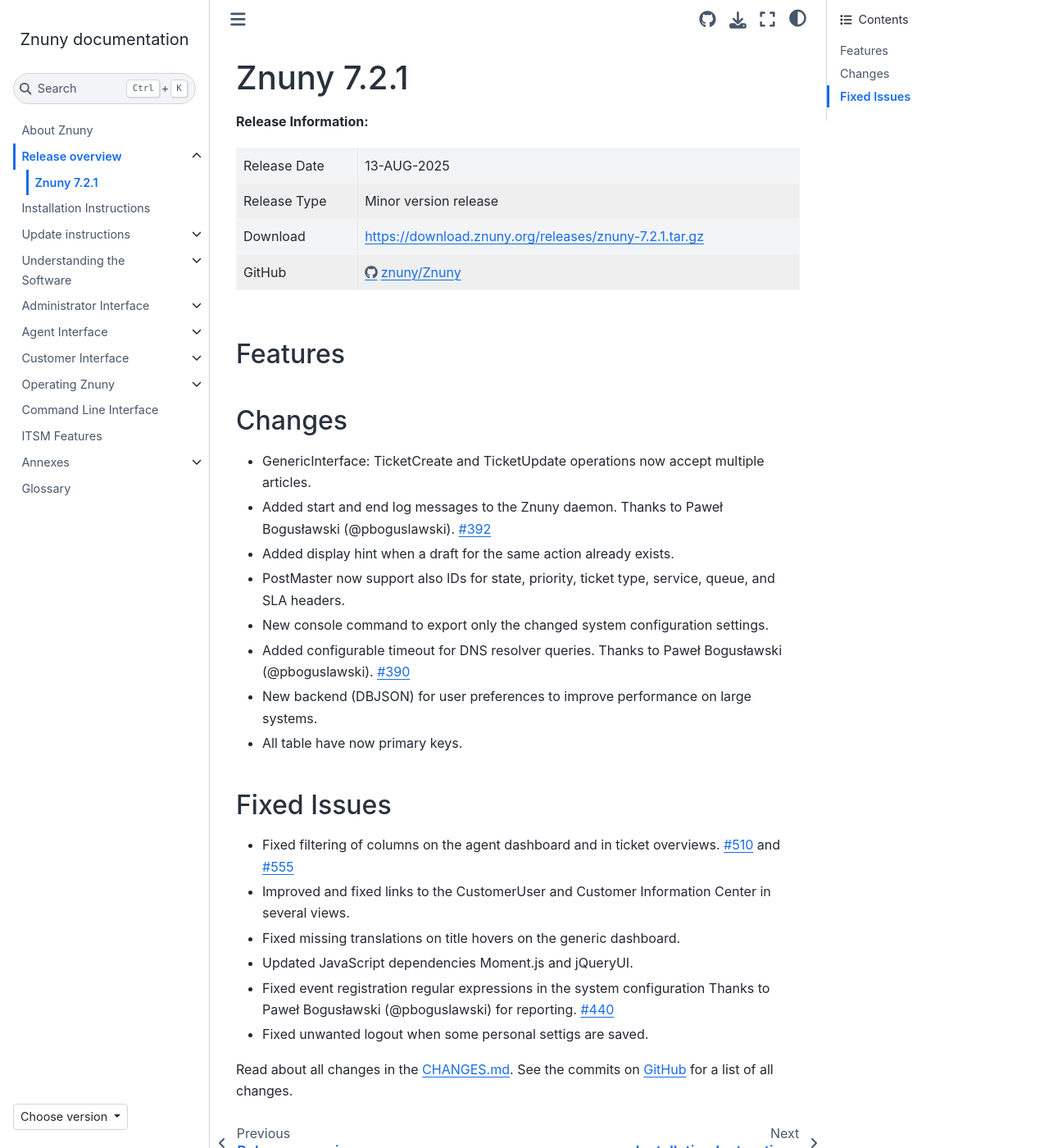
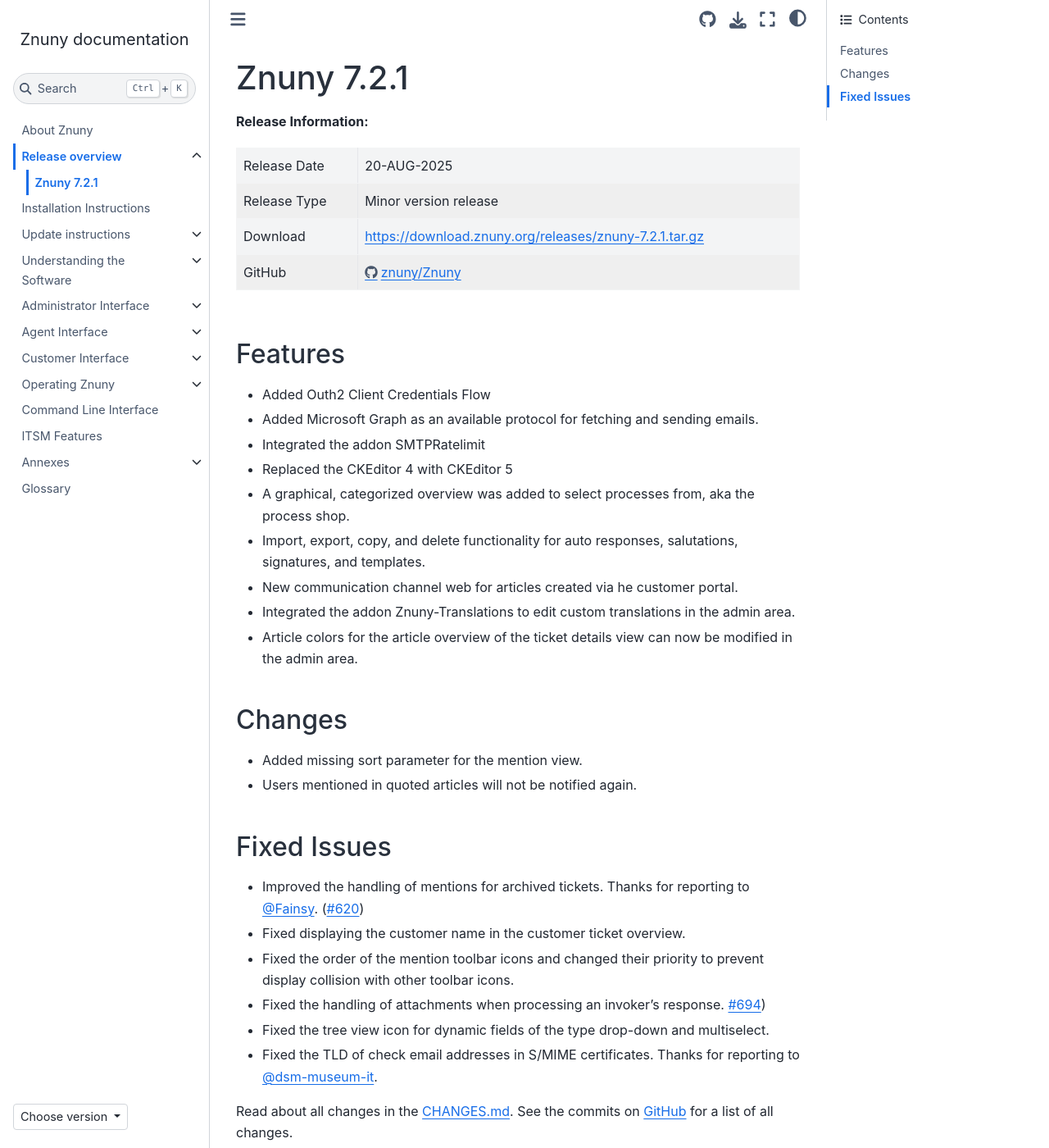
Before and after one commit to znuny/manual, a Sphinx documentation site: the page built from source/releases/7_2_1/index.rst, in a window 1280 px wide and 1400 px high. Shown: the whole window at 82% size. Built offline with Sphinx 7.4.7 and the Sphinx Book theme 1.1.4, drawn with Linux system fonts in a browser that asks for light colours.

Commit message:
Added release notes

```diff
--- a/source/releases/7_2_1/index.rst
+++ b/source/releases/7_2_1/index.rst
@@ -4,7 +4,7 @@
 **Release Information:**
 
 +---------------------+--------------------------------------------------------------+
-| Release Date        | 13-AUG-2025                                                  |
+| Release Date        | 20-AUG-2025                                                  |
 +---------------------+--------------------------------------------------------------+
 | Release Type        | Minor version release                                        |
 +---------------------+--------------------------------------------------------------+
@@ -15,25 +15,29 @@
 
 Features
 ********
+- Added Outh2 Client Credentials Flow
+- Added Microsoft Graph as an available protocol for fetching and sending emails.
+- Integrated the addon SMTPRatelimit
+- Replaced the CKEditor 4 with CKEditor 5
+- A graphical, categorized overview was added to select processes from, aka the process shop.
+- Import, export, copy, and delete functionality for auto responses, salutations, signatures, and templates.
+- New communication channel web for articles created via he customer portal.
+- Integrated the addon Znuny-Translations to edit custom translations in the admin area.
+- Article colors for the article overview of the ticket details view can now be modified in the admin area.
 
 Changes
 *******
-- GenericInterface: TicketCreate and TicketUpdate operations now accept multiple articles.
-- Added start and end log messages to the Znuny daemon. Thanks to Paweł Bogusławski (@pboguslawski). `#392 <https://github.com/znuny/Znuny/pull/392>`_
-- Added display hint when a draft for the same action already exists.
-- PostMaster now support also IDs for state, priority, ticket type, service, queue, and SLA headers.
-- New console command to export only the changed system configuration settings.
-- Added configurable timeout for DNS resolver queries. Thanks to Paweł Bogusławski (@pboguslawski). `#390 <https://github.com/znuny/Znuny/pull/390>`_
-- New backend (DBJSON) for user preferences to improve performance on large systems.
-- All table have now primary keys.
+- Added missing sort parameter for the mention view.
+- Users mentioned in quoted articles will not be notified again.
+
 
 Fixed Issues
 ************
-- Fixed filtering of columns on the agent dashboard and in ticket overviews. `#510 <https://github.com/znuny/Znuny/issues/510>`_ and `#555 <https://github.com/znuny/Znuny/issues/555>`_
-- Improved and fixed links to the CustomerUser and Customer Information Center in several views.
-- Fixed missing translations on title hovers on the generic dashboard.
-- Updated JavaScript dependencies Moment.js and jQueryUI.
-- Fixed event registration regular expressions in the system configuration Thanks to Paweł Bogusławski (@pboguslawski) for reporting. `#440 <https://github.com/znuny/Znuny/issues/440>`_
-- Fixed unwanted logout when some personal settigs are saved.
+- Improved the handling of mentions for archived tickets. Thanks for reporting to `@Fainsy <https://github.com/Fainsy>`_. (`#620 <https://github.com/znuny/Znuny/issues/620>`_)
+- Fixed displaying the customer name in the customer ticket overview.
+- Fixed the order of the mention toolbar icons and changed their priority to prevent display collision with other toolbar icons.
+- Fixed the handling of attachments when processing an invoker's response. `#694 <https://github.com/znuny/Znuny/issues/694>`_)
+- Fixed the tree view icon for dynamic fields of the type drop-down and multiselect.
+- Fixed the TLD of check email addresses in S/MIME certificates. Thanks for reporting to `@dsm-museum-it <https://github.com/dsm-museum-it>`_.
 
 Read about all changes in the `CHANGES.md <https://raw.githubusercontent.com/znuny/Znuny/rel-7_2_1/CHANGES.md>`_. See the commits on `GitHub <https://github.com/znuny/Znuny/commits/rel-7_2_1>`_ for a list of all changes.
```
